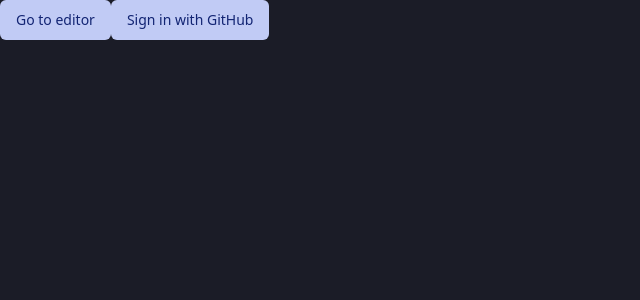
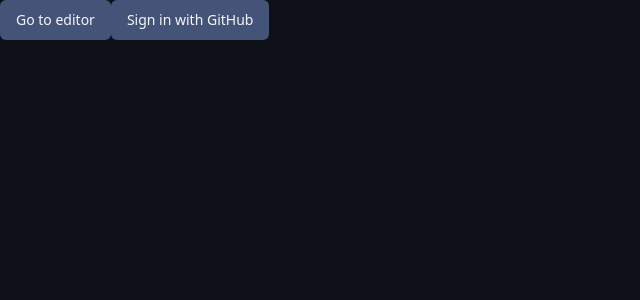
Before and after one commit to h4shk4t/validAI, a React (Vite) app in the folder ui/: page / in a window 1280 px wide. Shown: the top 300 px of the page, without its empty margins (0-640 px from the left). Built offline with nearby package versions, Linux system fonts and the light colour scheme; no server answers.

Commit message:
minor state fixes

```diff
--- a/ui/src/components/codespace/dev-area/code-editor/active-files-header/file-tab.tsx
+++ b/ui/src/components/codespace/dev-area/code-editor/active-files-header/file-tab.tsx
@@ -17,7 +17,7 @@ const FileTab = ({
   return (
     <button
       className={`text-sm h-full w-36 border-r inline-flex items-center px-2 justify-between ${
-        isActive && "bg-[#282A36]"
+        isActive && "bg-secondary-foreground"
       }`}
       onClick={() => setSelectedFile(file)}
     >
--- a/ui/src/components/codespace/dev-area/code-editor/darcula.json
+++ b/ui/src/components/codespace/dev-area/code-editor/darcula.json
@@ -3,206 +3,91 @@
   "inherit": true,
   "rules": [
     {
-      "background": "282a36",
+      "background": "21252e",
       "token": ""
     },
     {
-      "foreground": "6272a4",
+      "foreground": "616e88",
       "token": "comment"
     },
     {
-      "foreground": "f1fa8c",
+      "foreground": "a3be8c",
       "token": "string"
     },
     {
-      "foreground": "bd93f9",
+      "foreground": "b48ead",
       "token": "constant.numeric"
     },
     {
-      "foreground": "bd93f9",
+      "foreground": "81a1c1",
       "token": "constant.language"
     },
     {
-      "foreground": "bd93f9",
-      "token": "constant.character"
-    },
-    {
-      "foreground": "bd93f9",
-      "token": "constant.other"
-    },
-    {
-      "foreground": "ffb86c",
-      "token": "variable.other.readwrite.instance"
-    },
-    {
-      "foreground": "ff79c6",
-      "token": "constant.character.escaped"
-    },
-    {
-      "foreground": "ff79c6",
-      "token": "constant.character.escape"
-    },
-    {
-      "foreground": "ff79c6",
-      "token": "string source"
-    },
-    {
-      "foreground": "ff79c6",
-      "token": "string source.ruby"
-    },
-    {
-      "foreground": "ff79c6",
+      "foreground": "81a1c1",
       "token": "keyword"
     },
     {
-      "foreground": "ff79c6",
+      "foreground": "81a1c1",
       "token": "storage"
     },
     {
-      "foreground": "8be9fd",
-      "fontStyle": "italic",
+      "foreground": "81a1c1",
       "token": "storage.type"
     },
     {
-      "foreground": "50fa7b",
-      "fontStyle": "underline",
+      "foreground": "8fbcbb",
       "token": "entity.name.class"
     },
     {
-      "foreground": "50fa7b",
-      "fontStyle": "italic underline",
+      "foreground": "8fbcbb",
+      "fontStyle": "  bold",
       "token": "entity.other.inherited-class"
     },
     {
-      "foreground": "50fa7b",
+      "foreground": "88c0d0",
       "token": "entity.name.function"
     },
     {
-      "foreground": "ffb86c",
-      "fontStyle": "italic",
-      "token": "variable.parameter"
-    },
-    {
-      "foreground": "ff79c6",
+      "foreground": "81a1c1",
       "token": "entity.name.tag"
     },
     {
-      "foreground": "50fa7b",
+      "foreground": "8fbcbb",
       "token": "entity.other.attribute-name"
     },
     {
-      "foreground": "8be9fd",
+      "foreground": "88c0d0",
       "token": "support.function"
     },
     {
-      "foreground": "6be5fd",
-      "token": "support.constant"
-    },
-    {
-      "foreground": "66d9ef",
-      "fontStyle": " italic",
-      "token": "support.type"
-    },
-    {
-      "foreground": "66d9ef",
-      "fontStyle": " italic",
-      "token": "support.class"
-    },
-    {
       "foreground": "f8f8f0",
-      "background": "ff79c6",
+      "background": "f92672",
       "token": "invalid"
     },
     {
       "foreground": "f8f8f0",
-      "background": "bd93f9",
+      "background": "ae81ff",
       "token": "invalid.deprecated"
     },
     {
-      "foreground": "cfcfc2",
-      "token": "meta.structure.dictionary.json string.quoted.double.json"
+      "foreground": "b48ead",
+      "token": "constant.color.other.rgb-value"
     },
     {
-      "foreground": "6272a4",
-      "token": "meta.diff"
+      "foreground": "ebcb8b",
+      "token": "constant.character.escape"
     },
     {
-      "foreground": "6272a4",
-      "token": "meta.diff.header"
-    },
-    {
-      "foreground": "ff79c6",
-      "token": "markup.deleted"
-    },
-    {
-      "foreground": "50fa7b",
-      "token": "markup.inserted"
-    },
-    {
-      "foreground": "e6db74",
-      "token": "markup.changed"
-    },
-    {
-      "foreground": "bd93f9",
-      "token": "constant.numeric.line-number.find-in-files - match"
-    },
-    {
-      "foreground": "e6db74",
-      "token": "entity.name.filename"
-    },
-    {
-      "foreground": "f83333",
-      "token": "message.error"
-    },
-    {
-      "foreground": "eeeeee",
-      "token": "punctuation.definition.string.begin.json - meta.structure.dictionary.value.json"
-    },
-    {
-      "foreground": "eeeeee",
-      "token": "punctuation.definition.string.end.json - meta.structure.dictionary.value.json"
-    },
-    {
-      "foreground": "8be9fd",
-      "token": "meta.structure.dictionary.json string.quoted.double.json"
-    },
-    {
-      "foreground": "f1fa8c",
-      "token": "meta.structure.dictionary.value.json string.quoted.double.json"
-    },
-    {
-      "foreground": "50fa7b",
-      "token": "meta meta meta meta meta meta meta.structure.dictionary.value string"
-    },
-    {
-      "foreground": "ffb86c",
-      "token": "meta meta meta meta meta meta.structure.dictionary.value string"
-    },
-    {
-      "foreground": "ff79c6",
-      "token": "meta meta meta meta meta.structure.dictionary.value string"
-    },
-    {
-      "foreground": "bd93f9",
-      "token": "meta meta meta meta.structure.dictionary.value string"
-    },
-    {
-      "foreground": "50fa7b",
-      "token": "meta meta meta.structure.dictionary.value string"
-    },
-    {
-      "foreground": "ffb86c",
-      "token": "meta meta.structure.dictionary.value string"
+      "foreground": "8fbcbb",
+      "token": "variable.other.constant"
     }
   ],
   "colors": {
-    "editor.foreground": "#f8f8f2",
-    "editor.background": "#282a36",
-    "editor.selectionBackground": "#44475a",
-    "editor.lineHighlightBackground": "#44475a",
-    "editorCursor.foreground": "#f8f8f0",
-    "editorWhitespace.foreground": "#3B3A32",
-    "editorIndentGuide.activeBackground": "#9D550FB0",
-    "editor.selectionHighlightBorder": "#222218"
+    "editor.foreground": "#D8DEE9",
+    "editor.background": "#21252e",
+    "editor.selectionBackground": "#434C5ECC",
+    "editor.lineHighlightBackground": "#3B4252",
+    "editorCursor.foreground": "#D8DEE9",
+    "editorWhitespace.foreground": "#434C5ECC"
   }
 }
--- a/ui/src/components/ui/button.tsx
+++ b/ui/src/components/ui/button.tsx
@@ -28,11 +28,11 @@ const buttonVariants = cva(
         gooeyLeft:
           "text-primary-foreground relative bg-primary z-0 overflow-hidden transition-all duration-500 after:absolute after:inset-0 after:-z-10 after:translate-x-[-150%] after:translate-y-[150%] after:scale-[2.5] after:rounded-[100%] after:bg-gradient-to-l from-zinc-400 after:transition-transform after:duration-1000  hover:after:translate-x-[0%] hover:after:translate-y-[0%] ",
         linkHover1:
-          "relative after:absolute after:bg-secondary-foreground after:bottom-1 after:h-[1px] after:w-2/3 after:origin-bottom-left after:scale-x-100 hover:after:origin-bottom-right hover:after:scale-x-0 after:transition-transform after:ease-in-out after:duration-300",
+          "relative after:absolute after:bg-secondary after:bottom-1 after:h-[1px] after:w-2/3 after:origin-bottom-left after:scale-x-100 hover:after:origin-bottom-right hover:after:scale-x-0 after:transition-transform after:ease-in-out after:duration-300",
         linkHover2:
-          "relative after:absolute after:bg-primary after:bottom-1 after:h-[1px] after:w-2/3 after:origin-bottom-right after:scale-x-0 hover:after:origin-bottom-left hover:after:scale-x-100 after:transition-transform after:ease-in-out after:duration-300",
+          "relative after:absolute after:bg-secondary after:bottom-1 after:h-[1px] after:w-2/3 after:origin-bottom-right after:scale-x-0 hover:after:origin-bottom-left hover:after:scale-x-100 after:transition-transform after:ease-in-out after:duration-300",
         active:
-          "relative after:absolute after:bg-secondary-foreground after:bottom-1 after:h-[1px] after:w-2/3 after:origin-bottom-left hover:after:origin-bottom-right"
+          "relative after:absolute after:bg-secondary after:bottom-1 after:h-[1px] after:w-2/3 after:origin-bottom-left hover:after:origin-bottom-right"
       },
       size: {
         default: "h-10 px-4 py-2",
--- a/ui/src/lib/stores/token.ts
+++ b/ui/src/lib/stores/token.ts
@@ -8,9 +8,12 @@ interface TokenStore {
 }
 
 const useTokenStore = create<TokenStore>((set) => ({
-  token: "",
+  token: localStorage.getItem("token") || "",
   username: "",
-  setToken: (token) => set({ token }),
+  setToken: (token) => {
+    localStorage.setItem("token", token);
+    set({ token });
+  },
   setUsername: (username) => set({ username }),
 }));
 
--- a/ui/src/lib/types.ts
+++ b/ui/src/lib/types.ts
@@ -3,5 +3,3 @@ export interface Feature {
   icon: React.ReactNode;
   component: React.ReactNode;
 }
-
-export type SelectDocs
--- a/ui/src/pages/repos.tsx
+++ b/ui/src/pages/repos.tsx
@@ -15,7 +15,7 @@ const Repos = () => {
             Authorization: `Bearer ${token}`,
           },
         });
-        setRepos(response.data);
+        setRepos(response.data)
         setLoading(false);
       } catch (error) {
         console.error(error);
@@ -24,11 +24,12 @@ const Repos = () => {
     };
 
     fetchRepos();
+    console.log(repos[0]);
   }, [token]);
 
   return (
-    <div>
-      <h1>Repos</h1>
+    <div className="h-screen w-[60vw] mx-auto pt-4">
+      <h1 className="text-4xl">Hi, @vrag99 :)</h1>
       {loading ? (
         <div>Loading...</div>
       ) : (
--- a/ui/src/styles/globals.css
+++ b/ui/src/styles/globals.css
@@ -4,50 +4,51 @@
 
 @layer base {
   :root {
-    --background: 235 19% 13%;
-    --foreground: 229 73% 86%;
-    --muted: 235 12% 17%;
-    --muted-foreground: 235 12% 67%;
-    --popover: 235 19% 10%;
-    --popover-foreground: 229 73% 96%;
-    --card: 235 19% 11%;
-    --card-foreground: 229 73% 91%;
-    --border: 235 9% 18%;
-    --input: 235 9% 21%;
-    --primary: 229 73% 86%;
-    --primary-foreground: 229 73% 26%;
-    --secondary: 229 30% 25%;
-    --secondary-foreground: 229 30% 85%;
-    --accent: 235 19% 28%;
-    --accent-foreground: 235 19% 88%;
-    --destructive: 6 97% 57%;
+    --background: 222 28% 7%;
+    --foreground: 47 7% 73%;
+    --muted: 222 12% 15%;
+    --muted-foreground: 222 12% 65%;
+    --popover: 222 28% 4%;
+    --popover-foreground: 47 7% 83%;
+    --card: 222 28% 5%;
+    --card-foreground: 47 7% 78%;
+    --border: 222 18% 12%;
+    --input: 222 18% 15%;
+    --primary: 222 28% 37%;
+    --primary-foreground: 222 28% 97%;
+    --secondary: 222 18% 75%;
+    --secondary-foreground: 222 18% 15%;
+    --accent: 222 28% 22%;
+    --accent-foreground: 222 28% 82%;
+    --destructive: 0 99% 53%;
     --destructive-foreground: 0 0% 100%;
-    --ring: 229 73% 86%;
+    --ring: 222 28% 37%;
     --radius: 0.5rem;
   }
 
   .dark {
-    --background: 235 19% 13%;
-    --foreground: 229 73% 86%;
-    --muted: 235 12% 17%;
-    --muted-foreground: 235 12% 67%;
-    --popover: 235 19% 10%;
-    --popover-foreground: 229 73% 96%;
-    --card: 235 19% 11%;
-    --card-foreground: 229 73% 91%;
-    --border: 235 9% 18%;
-    --input: 235 9% 21%;
-    --primary: 229 73% 86%;
-    --primary-foreground: 229 73% 26%;
-    --secondary: 229 30% 25%;
-    --secondary-foreground: 229 30% 85%;
-    --accent: 235 19% 28%;
-    --accent-foreground: 235 19% 88%;
-    --destructive: 6 97% 57%;
+    --background: 222 28% 7%;
+    --foreground: 47 7% 73%;
+    --muted: 222 12% 15%;
+    --muted-foreground: 222 12% 65%;
+    --popover: 222 28% 4%;
+    --popover-foreground: 47 7% 83%;
+    --card: 222 28% 5%;
+    --card-foreground: 47 7% 78%;
+    --border: 222 18% 12%;
+    --input: 222 18% 15%;
+    --primary: 222 28% 37%;
+    --primary-foreground: 222 28% 97%;
+    --secondary: 222 18% 75%;
+    --secondary-foreground: 222 18% 15%;
+    --accent: 222 28% 22%;
+    --accent-foreground: 222 28% 82%;
+    --destructive: 0 99% 53%;
     --destructive-foreground: 0 0% 100%;
-    --ring: 229 73% 86%;
+    --ring: 222 28% 37%;
   }
 }
+
 
 @layer base {
   * {
```
Also changed, not shown: 1 other file (tests, documents, lock files or other folders).
